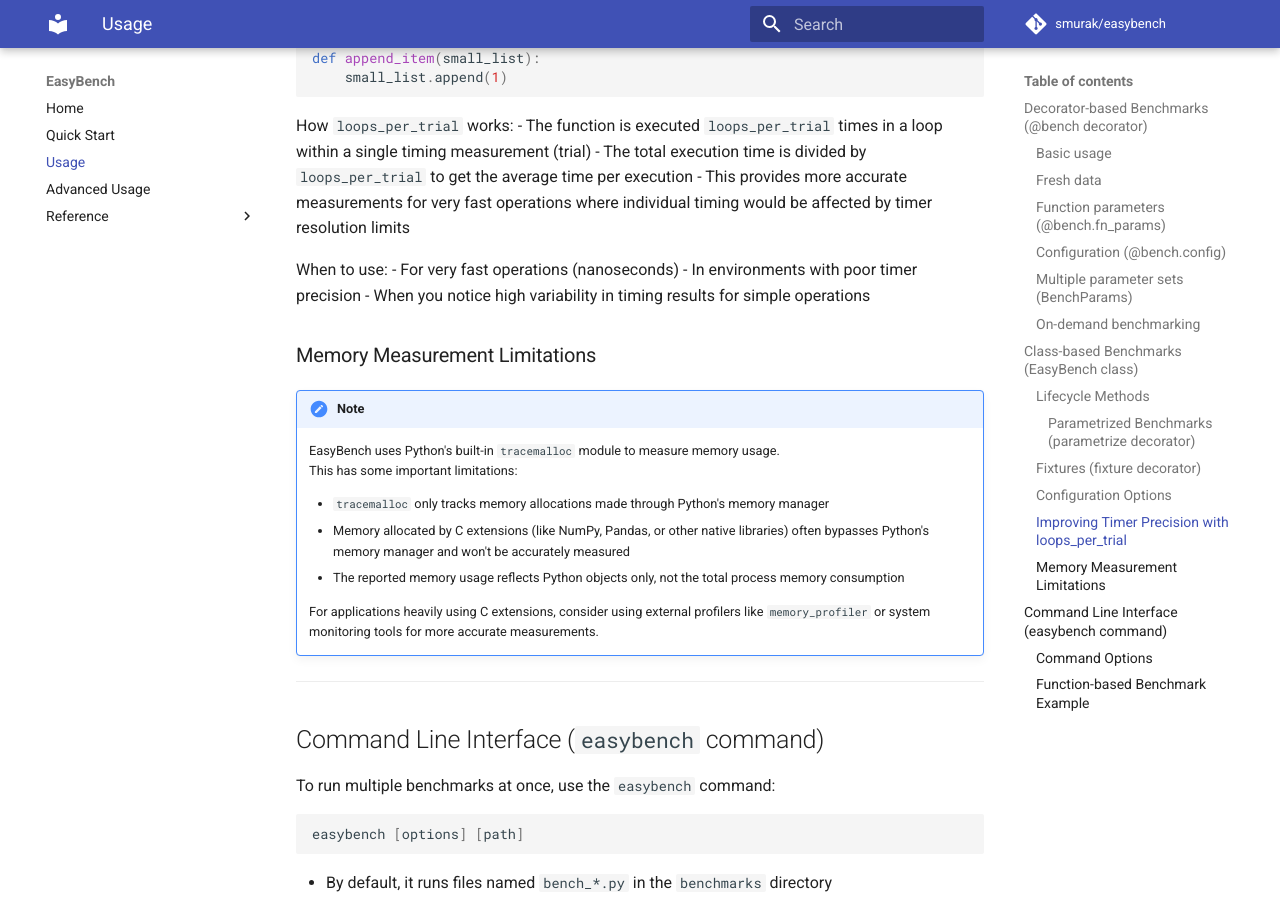
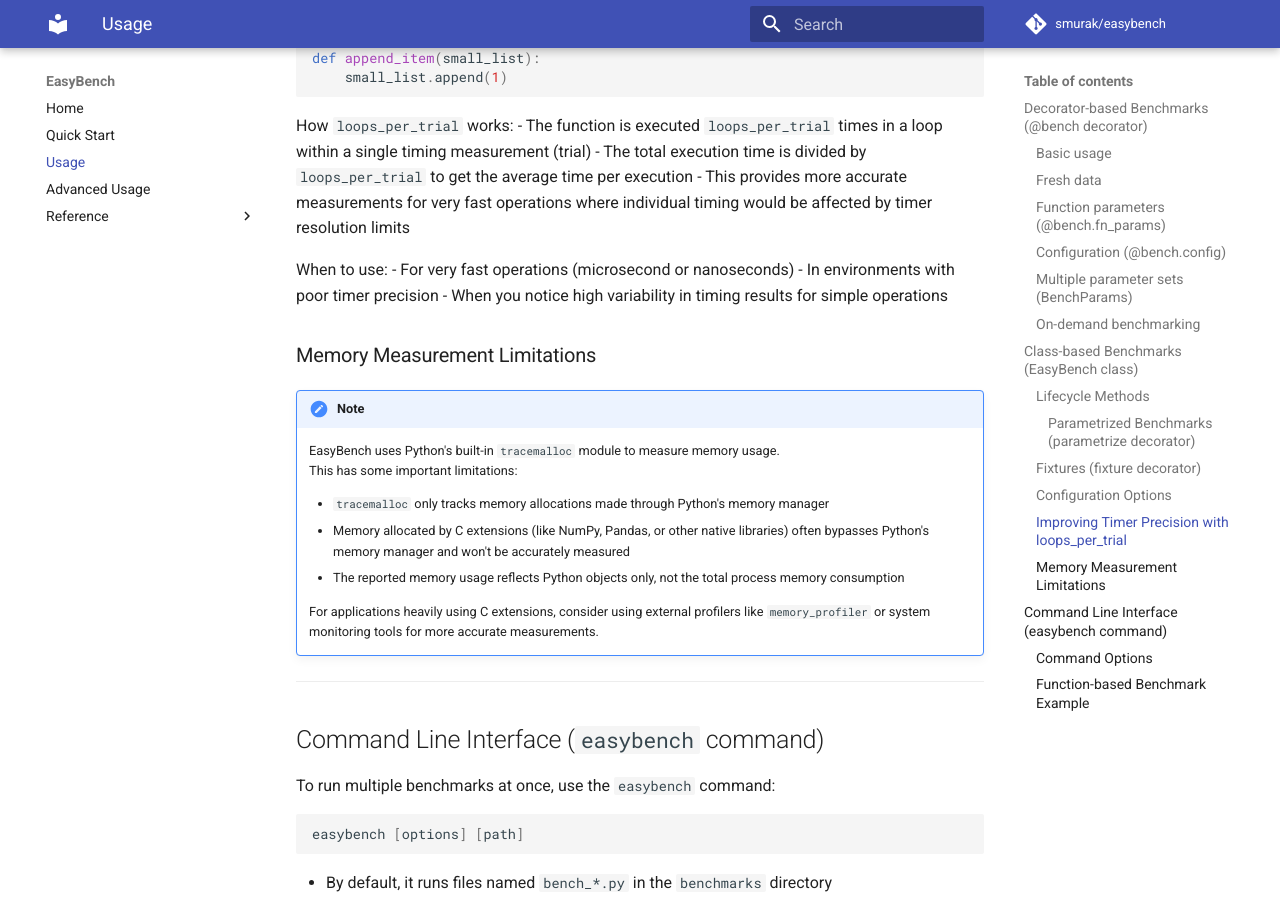
Before and after one commit to smurak/easybench, an MkDocs documentation site: the page built from docs/usage.md, in a window 1280 px wide and 900 px high, scrolled down 6793 px. Built offline with MkDocs 1.6.1 and Material for MkDocs 9.7.7, drawn with Linux system fonts in a browser that asks for light colours; comment, search, counter and statistics services are not loaded.

Commit message:
docs: minor update

```diff
--- a/docs/usage.md
+++ b/docs/usage.md
@@ -324,7 +324,7 @@
 - This provides more accurate measurements for very fast operations where individual timing would be affected by timer resolution limits
 
 When to use:
-- For very fast operations (nanoseconds)
+- For very fast operations (microsecond or nanoseconds)
 - In environments with poor timer precision
 - When you notice high variability in timing results for simple operations
 
```
Also changed, not shown: README-pypi.md (+1 -1 lines), README.md (+1 -1 lines), README_ja.md (+1 -1 lines).
